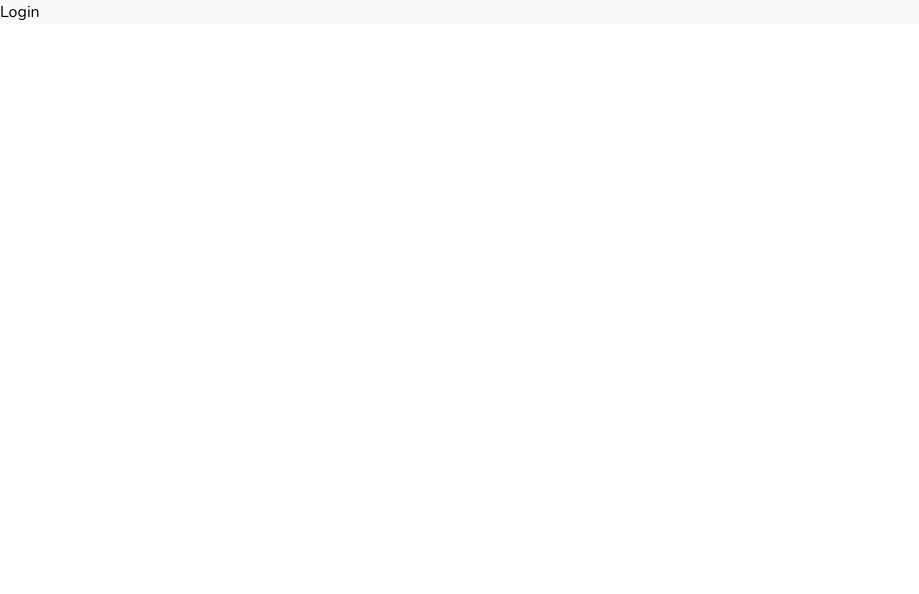
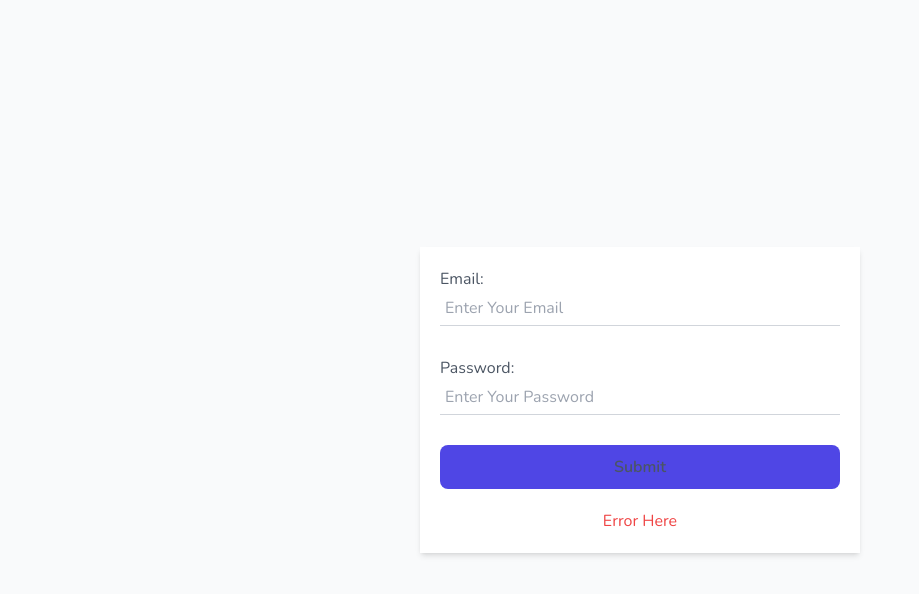
Before and after one commit to mustafa-khaled/Admin-Dashboard, a React (Vite) app: page /login in a window 1280 px wide. Shown: the top 594 px of the page, without its empty margins (0-919 px from the left). Built offline with nearby package versions, Linux system fonts and the light colour scheme.

Commit message:
create login form

```diff
--- a/package.json
+++ b/package.json
@@ -17,6 +17,7 @@
     "@mui/material": "^5.14.8",
     "@mui/x-data-grid": "^6.13.0",
     "@reduxjs/toolkit": "^1.9.5",
+    "firebase": "^10.3.1",
     "react": "^18.2.0",
     "react-circular-progressbar": "^2.1.0",
     "react-dom": "^18.2.0",
--- a/src/data/data.js
+++ b/src/data/data.js
@@ -373,3 +373,21 @@ export const productInputs = [
     name: "stock",
   },
 ];
+
+export const loginForm = [
+  {
+    id: 1,
+    label: "Email:",
+    name: "email",
+    type: "text",
+    placeholder: "Enter Your Email",
+  },
+
+  {
+    id: 2,
+    label: "Password:",
+    name: "password",
+    type: "password",
+    placeholder: "Enter Your Password",
+  },
+];
--- /dev/null
+++ b/src/firebase.js
@@ -0,0 +1,14 @@
+import { initializeApp } from "firebase/app";
+// https://firebase.google.com/docs/web/setup#available-libraries
+
+const firebaseConfig = {
+  apiKey: process.env.FIRE_BASE_KEY,
+  authDomain: process.env.REACT_APP_ADMIN_DASHBOARD_FIREBASE_AUTH_DOMAIN,
+  projectId: process.env.REACT_APP_ADMIN_DASHBOARD_FIREBASE_PROJECT_ID,
+  storageBucket: process.env.REACT_APP_ADMIN_DASHBOARD_FIREBASE_STORAGE_BUCKET,
+  messagingSenderId:
+    process.env.REACT_APP_ADMIN_DASHBOARD_FIREBASE_MESSAGING_SENDER_ID,
+  appId: process.env.REACT_APP_ADMIN_DASHBOARD_FIREBASE_APP_ID,
+};
+
+const app = initializeApp(firebaseConfig);
--- a/src/pages/Login.jsx
+++ b/src/pages/Login.jsx
@@ -1,5 +1,26 @@
+import { loginForm } from "../data/data";
+import Button from "../ui/Button";
+import Input from "../ui/Input";
+
 function Login() {
-  return <div>Login</div>;
+  return (
+    <div className="min-h-[100vh]  flex items-center justify-center text-textColor">
+      <form className="bg-colorGrey2 p-[20px]  shadow-md">
+        {loginForm.map((input) => {
+          return (
+            <div key={input.id} className="w-[400px]  mb-[30px]">
+              <Input input={input} />
+            </div>
+          );
+        })}
+
+        <div className="w-[100%]">
+          <Button styles={"w-[100%]"}>Submit</Button>
+        </div>
+        <p className="mt-[20px] text-red-500 text-center">Error Here</p>
+      </form>
+    </div>
+  );
 }
 
 export default Login;
--- a/src/ui/Button.jsx
+++ b/src/ui/Button.jsx
@@ -1,6 +1,7 @@
-function Button({ children }) {
+function Button({ children, styles }) {
   return (
-    <button className="bg-colorBrand text-textColor p-[10px] rounded-lg font-semibold hover:bg-hoverBrand">
+    <button
+      className={` ${styles} bg-colorBrand text-textColor p-[10px] rounded-lg font-semibold hover:bg-hoverBrand`}>
       {children}
     </button>
   );
```
Also changed, not shown: 1 other file (tests, documents, lock files or other folders).
